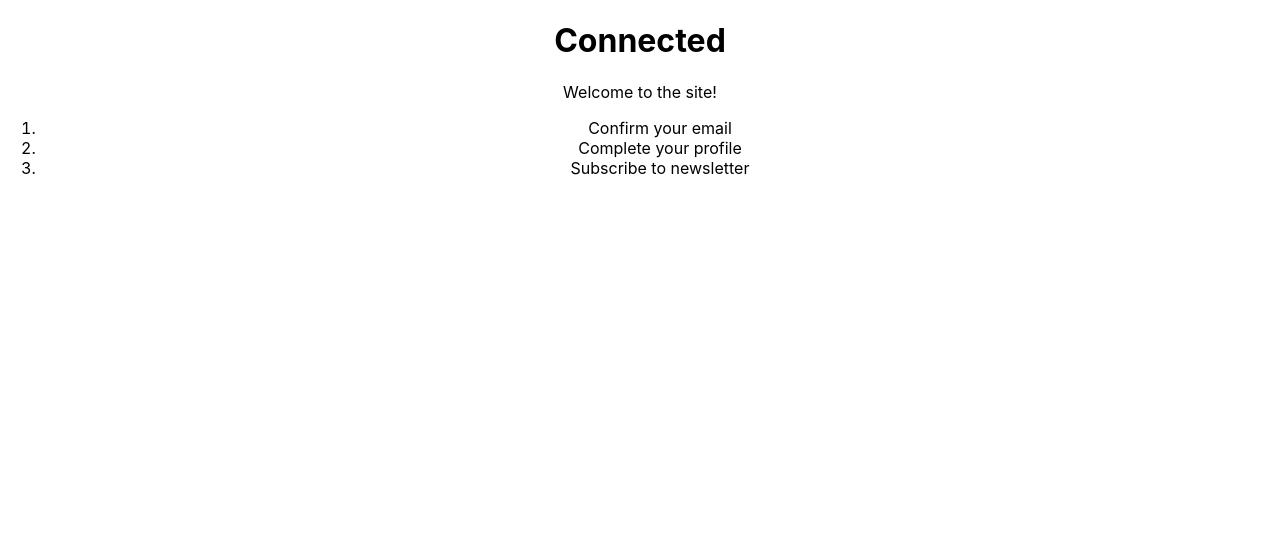
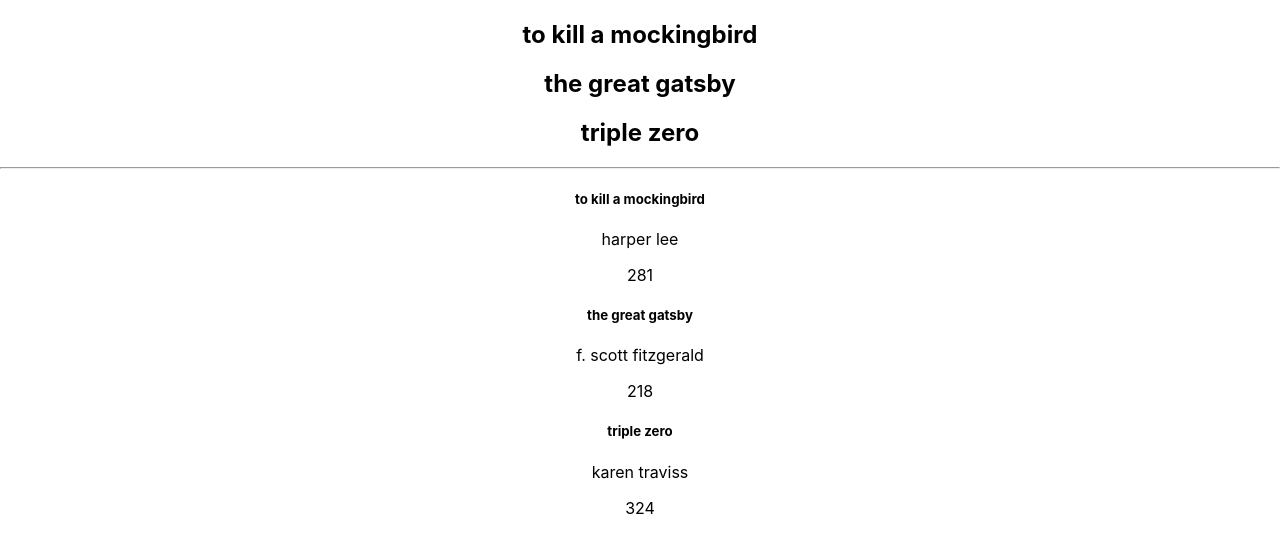
Before and after one commit to AnnieNeilson/gitpod-react, a React (Create React App) app in the folder my-app/: page / in a window 1280 px wide. Shown: the top 552 px of the page. Built offline with nearby package versions, Linux system fonts and the light colour scheme.

Commit message:
Rendering lists using maps

```diff
--- a/my-app/src/App.js
+++ b/my-app/src/App.js
@@ -8,19 +8,23 @@
 import ConditionalRenderingFunctional from './components/ConditionalRenderingFunctional';
 import ConditionalRenderingClass from './components/ConditionalRenderingClass';
 import NestingComponents from './components/NestingComponents';
-
+import MethodsAsPropsParent from './components/MethodsAsPropsParent';
+import RenderingLists from './components/RenderingLists';
 
 function App() {
   return (
     <div className="App">
-        {/* <FunctionalGreeting /> */}
+        {/* <FunctionalGreeting />
         {/* <FunctionalGreetingWithProps greeting="nice to meet you!" name="Bethany" age="27" />
         <StatefulGreeting greeting="I'm a stateful class component" name="Bethany" />
         <EventsFunctional />
         <EventsClass />
         <ConditionalRenderingClass />
-        <ConditionalRenderingFunctional connected={true} /> */}
-        <NestingComponents />
+        <ConditionalRenderingFunctional connected={true} />
+        <NestingComponents /> */}
+        {/* <MethodsAsPropsParent /> */}
+        <RenderingLists />
+
     </div>
   );
 }
--- /dev/null
+++ b/my-app/src/components/Book.js
@@ -0,0 +1,14 @@
+import React from 'react'
+
+function Book(props) {
+    const book = props.book
+  return (
+    <div>
+        <h5>{book.title}</h5>
+        <p>{book.author}</p>
+        <p>{book.pages}</p>
+    </div>
+  )
+}
+
+export default Book
--- /dev/null
+++ b/my-app/src/components/MethodsAsPropsChild.js
@@ -0,0 +1,29 @@
+import React from 'react'
+
+function MethodsAsPropsChild(props) {
+    return (
+        <div>
+            {
+                props.isLoggedIn ? (
+                    <div>
+                        <p>Welcome to the site! Please complete the steps below:</p>
+                        <ol>
+                            <li>Confirm your email</li>
+                            <li>Complete your profile</li>
+                            <li>Subscribe to the newsletter</li>
+                        </ol>
+                        <p>Sign out here</p>
+                        <button onClick={props.handleSignOut}>Sign Out</button>
+                    </div>
+                ) : (
+                    <div>
+                        <p>Please sign in</p>
+                        <button onClick={props.handleSignIn}>Sign In</button>
+                    </div>
+                )
+            }
+        </div>
+    )
+}
+
+export default MethodsAsPropsChild
--- /dev/null
+++ b/my-app/src/components/MethodsAsPropsParent.js
@@ -0,0 +1,40 @@
+
+import React, { Component } from 'react'
+import MethodsAsPropsChild from './MethodsAsPropsChild'
+
+class MethodsAsPropsParent extends Component {
+    constructor(props) {
+        super(props)
+        this.state = {
+            isLoggedIn: false,
+        }
+    }
+
+    handleSignIn = () => {
+        this.setState({
+            isLoggedIn: true,
+        })
+        console.log(this)
+    }
+
+    handleSignOut = () => {
+        this.setState({
+            isLoggedIn: false,
+        })
+        console.log(this)
+    }
+
+    render() {
+        return (
+            <div>
+                <MethodsAsPropsChild
+                isLoggedIn={this.state.isLoggedIn}
+                handleSignIn={this.handleSignIn}
+                handleSignOut={this.handleSignOut} />
+
+            </div>
+        )
+    }
+}
+
+export default MethodsAsPropsParent
--- /dev/null
+++ b/my-app/src/components/RenderingLists.js
@@ -0,0 +1,45 @@
+import React from 'react'
+import Book from './Book'
+
+function RenderingLists() {
+    const bookList = [
+        'to kill a mockingbird',
+        'the great gatsby',
+        'triple zero'
+    ]
+
+    const books = [
+        {
+            title: 'to kill a mockingbird',
+            author: 'harper lee',
+            pages: 281,
+        },
+        {
+            title: 'the great gatsby',
+            author: 'f. scott fitzgerald',
+            pages: 218,
+        },
+        {
+            title: 'triple zero',
+            author: 'karen traviss',
+            pages: 324,
+        },
+    ]
+
+  return (
+    <div>
+        {bookList.map(book => {
+            return <h2>{book}</h2>
+        })}
+        <hr />
+        {
+            books.map(book => {
+                return <Book book={book} />
+            })
+        }
+
+    </div>
+  )
+}
+
+export default RenderingLists
--- a/my-app/src/components/UserData.js
+++ b/my-app/src/components/UserData.js
@@ -3,7 +3,7 @@
 function UserData(props) {
   return (
     <div>
-        <h1>{props.isLoaded ? 'Connected' : 'Not Connected'}</h1>
+        <h1>{props.isLoaded ? 'Data loaded' : 'Loading...'}</h1>
     </div>
   )
 }
```
